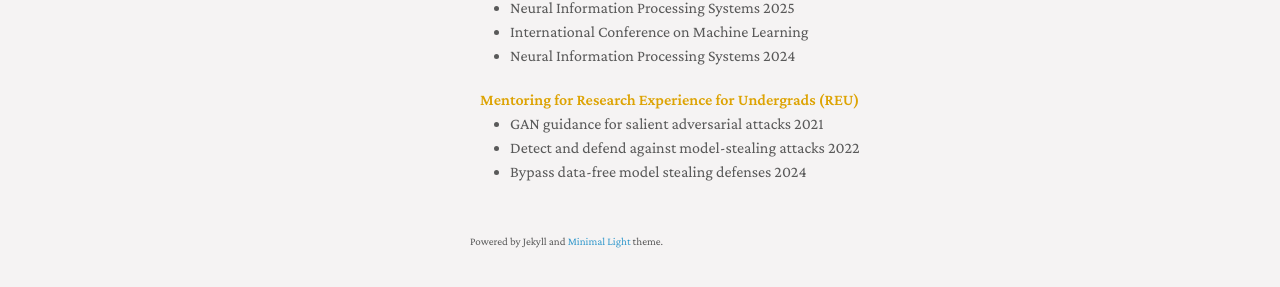
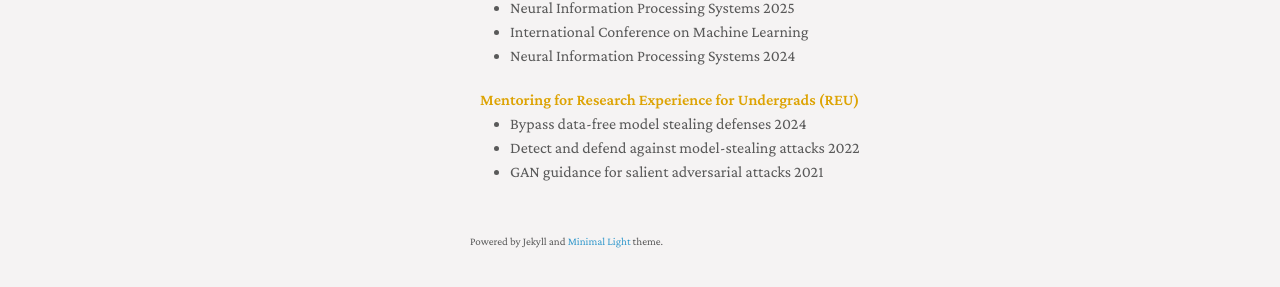
Before and after one commit to James-Beetham/James-Beetham.github.io, a Jekyll site: the page built from index.md, in a window 1280 px wide and 1375 px high. Shown: the part 1053-1340 px from the top of the window. Built offline with Jekyll 4.4.1, drawn with Linux system fonts in a browser that asks for light colours; nearby versions of some CDN libraries; a style sheet for code colours, icons or effects is not loaded; our own code applies the rules of GitHub Pages for plain Markdown files.

Commit message:
updated REU order

```diff
--- a/_includes/services.md
+++ b/_includes/services.md
@@ -9,7 +9,7 @@
 
 <h4 style="margin:0 10px 0;">Mentoring for Research Experience for Undergrads (REU)</h4>
 <ul style="margin:0 0 20px;">
+  <li><a href="https://www.crcv.ucf.edu/nsf-projects/reu/reu-2024/"><autocolor>Bypass data-free model stealing defenses 2024</autocolor></a></li>
+  <li><a href="https://www.crcv.ucf.edu/nsf-projects/reu/reu-2022/"><autocolor>Detect and defend against model-stealing attacks 2022</autocolor></a></li>
   <li><a href="https://www.crcv.ucf.edu/nsf-projects/reu/reu-2021/"><autocolor>GAN guidance for salient adversarial attacks 2021</autocolor></a></li>
-  <li><a href="https://www.crcv.ucf.edu/nsf-projects/reu/reu-2022/"><autocolor>Detect and defend against model-stealing attacks 2022</autocolor></a></li>
-  <li><a href="https://www.crcv.ucf.edu/nsf-projects/reu/reu-2024/"><autocolor>Bypass data-free model stealing defenses 2024</autocolor></a></li>
 </ul>
```
